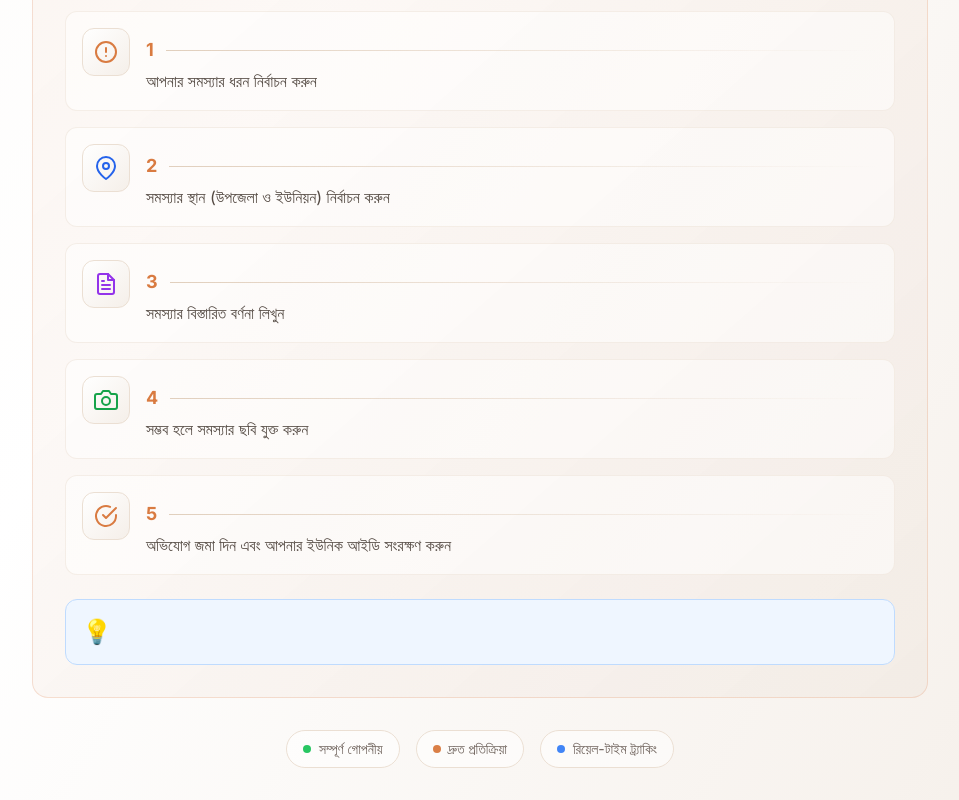
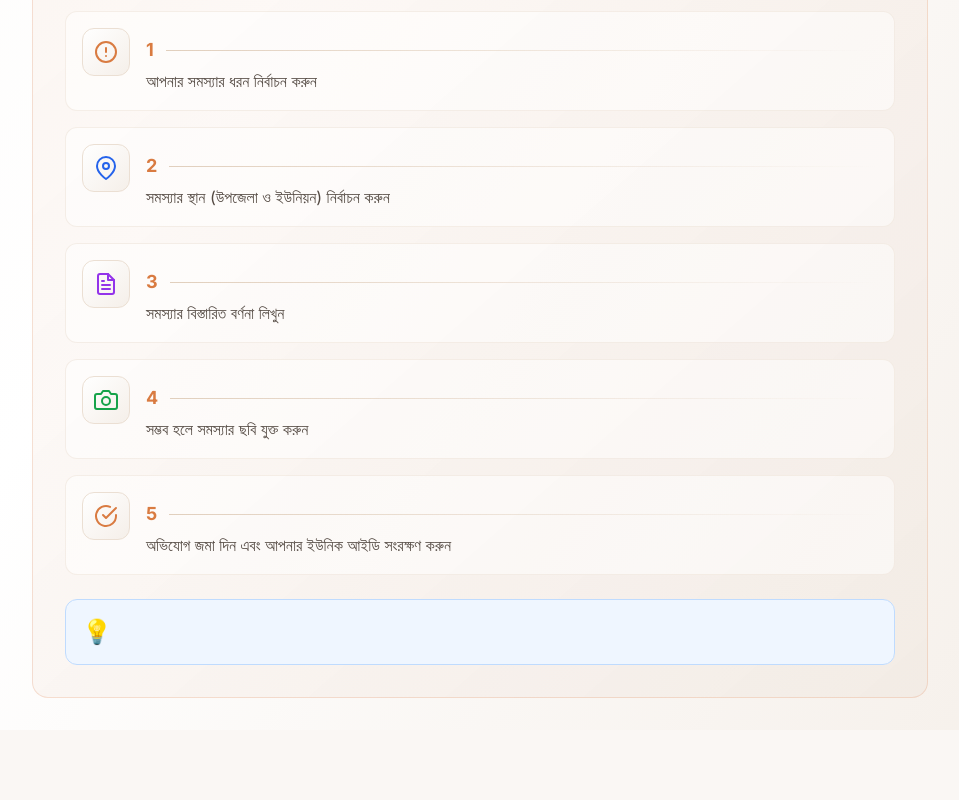
Before and after one commit to HubJourney123/somadha, a Next.js app: page /post-complaint in a window 1280 px wide. Shown: the part 1319-2119 px from the top of the page, without its empty margins (160-1119 px from the left). After the commit the page ends 2049 px from the top, so only its background shows below. Built offline with nearby package versions, Linux system fonts and the light colour scheme; no server answers.

Commit message:
Alhamdulillah

```diff
--- a/src/app/post-complaint/page.js
+++ b/src/app/post-complaint/page.js
@@ -158,26 +158,7 @@ export default function PostComplaintPage() {
               </div>
             </motion.div>
 
-            {/* Trust Badges */}
-            <motion.div
-              initial={{ opacity: 0 }}
-              animate={{ opacity: 1 }}
-              transition={{ delay: 1.4 }}
-              className="mt-8 flex flex-wrap justify-center gap-4 text-sm text-neutral-600 dark:text-neutral-400"
-            >
-              <div className="flex items-center gap-2 px-4 py-2 bg-white/50 dark:bg-dark-card/50 rounded-full border border-secondary-200 dark:border-dark-border">
-                <div className="w-2 h-2 bg-green-500 rounded-full animate-pulse" />
-                <span>সম্পূর্ণ গোপনীয়</span>
-              </div>
-              <div className="flex items-center gap-2 px-4 py-2 bg-white/50 dark:bg-dark-card/50 rounded-full border border-secondary-200 dark:border-dark-border">
-                <div className="w-2 h-2 bg-primary rounded-full animate-pulse" />
-                <span>দ্রুত প্রতিক্রিয়া</span>
-              </div>
-              <div className="flex items-center gap-2 px-4 py-2 bg-white/50 dark:bg-dark-card/50 rounded-full border border-secondary-200 dark:border-dark-border">
-                <div className="w-2 h-2 bg-blue-500 rounded-full animate-pulse" />
-                <span>রিয়েল-টাইম ট্র্যাকিং</span>
-              </div>
-            </motion.div>
+
           </motion.div>
         </div>
       </main>
```
